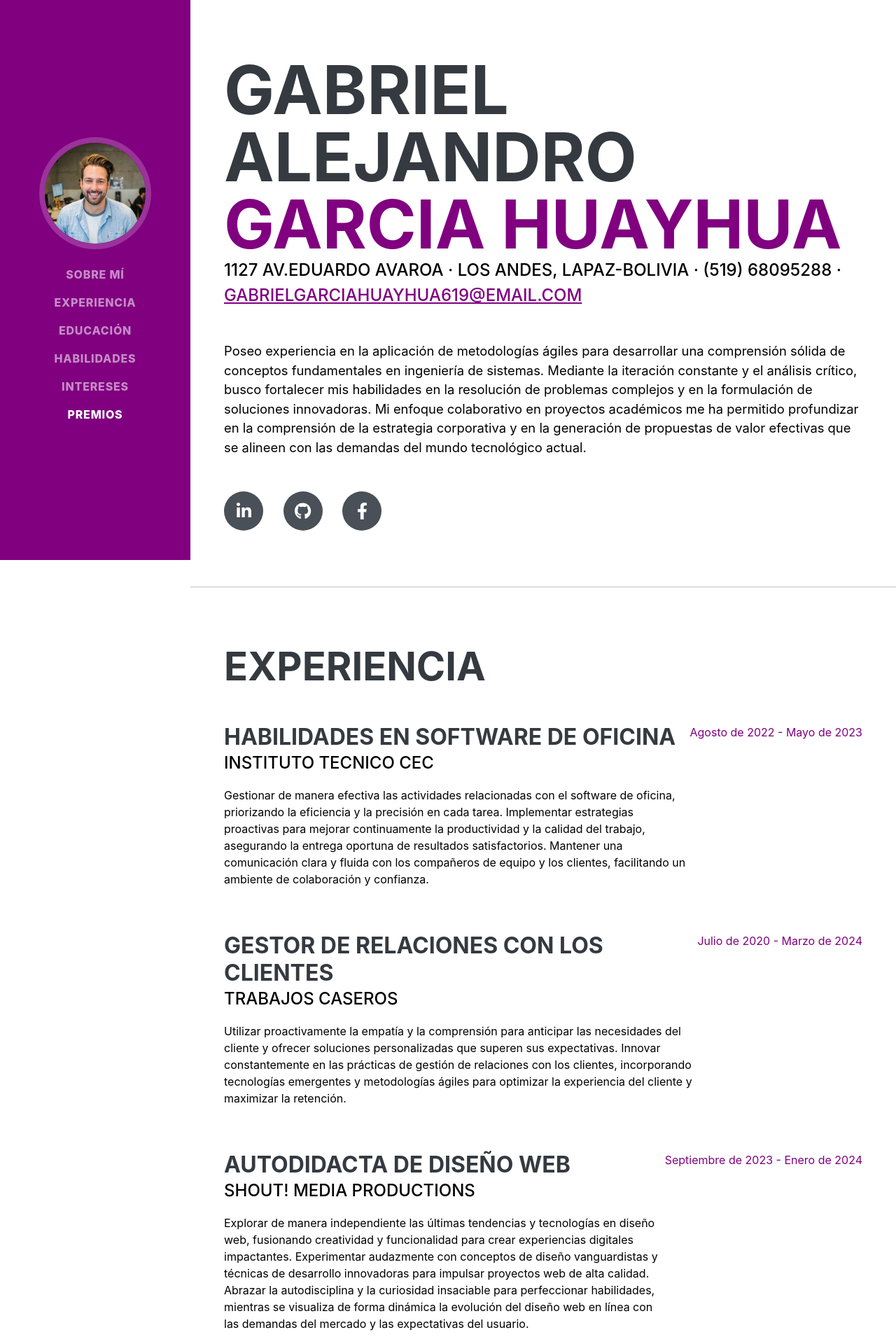
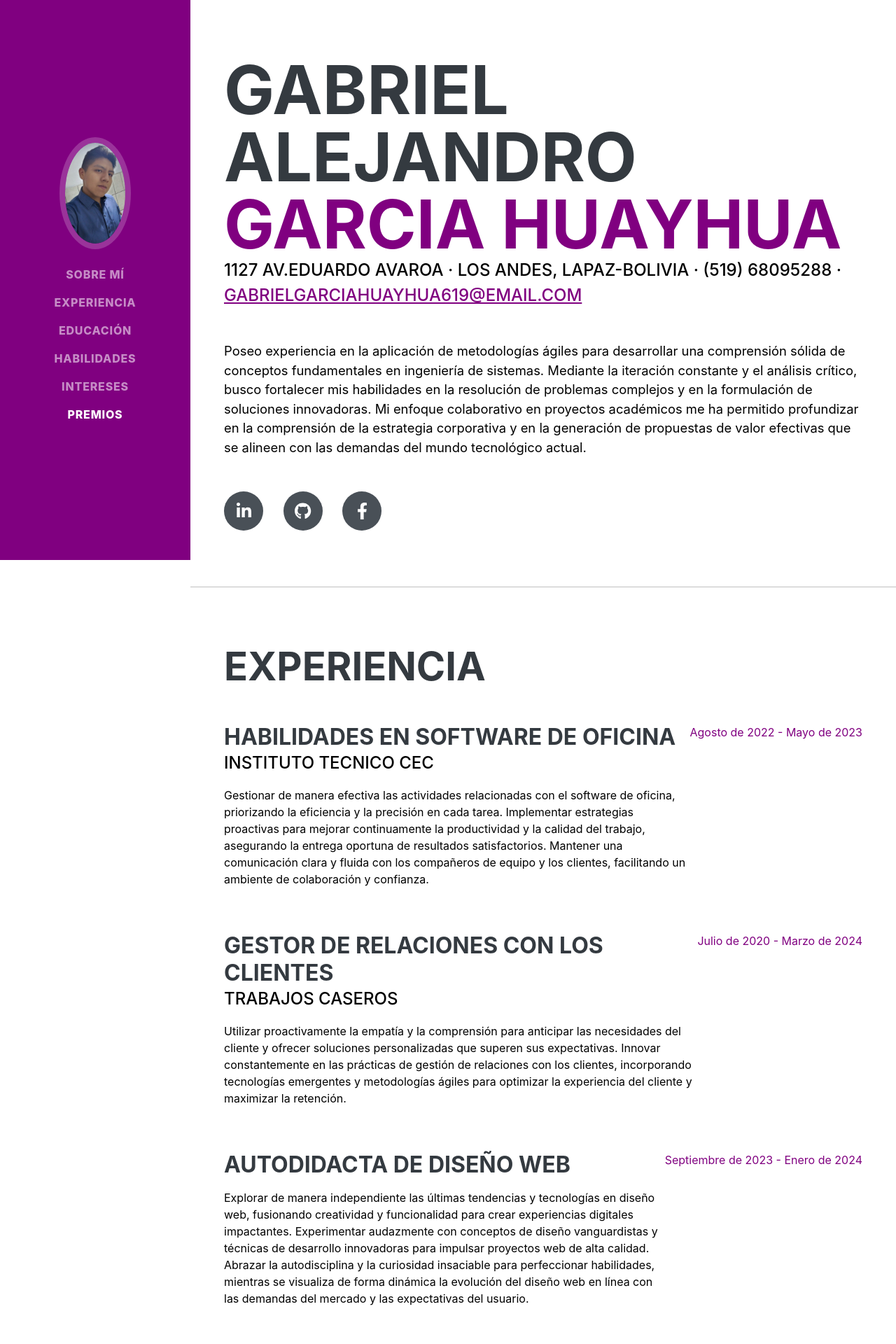
Before and after one commit to GabrielGarcia619/Portafolio1, a Django app: page / in a window 1280 px wide. Shown: the top 1920 px of the page at 70% size. Run offline with Django 5.2, Linux system fonts and the light colour scheme; some libraries are stand-ins or nearby versions; some web fonts are replaced.

Commit message:
Ultimos Detalles del Portafolio

```diff
--- a/templates/index.html
+++ b/templates/index.html
@@ -38,7 +38,8 @@
     <nav class="navbar navbar-expand-lg navbar-dark bg-purple fixed-top" id="sideNav">
         <a class="navbar-brand js-scroll-trigger" href="#page-top">
             <span class="d-block d-lg-none">Gabriel Alejandro</span>
-            <span class="d-none d-lg-block"><img class="img-fluid img-profile rounded-circle mx-auto mb-2" src="assets/img/profile.jpg" alt="..." /></span>
+            <span class="d-none d-lg-block"><img class="img-fluid img-profile rounded-circle mx-auto mb-2" src="{% static 'assets/img/Perfil.jpeg'%}" alt="..." /></span>
+        </a>
         </a>
         <button class="navbar-toggler" type="button" data-bs-toggle="collapse" data-bs-target="#navbarResponsive" aria-controls="navbarResponsive" aria-expanded="false" aria-label="Toggle navigation"><span class="navbar-toggler-icon"></span></button>
         <div class="collapse navbar-collapse" id="navbarResponsive">
@@ -100,7 +101,7 @@
                 <div class="d-flex flex-column flex-md-row justify-content-between">
                     <div class="flex-grow-1">
                         <h3 class="mb-0">Autodidacta de Diseño Web</h3>
-                        <div class="subheading mb-3">Shout! Media Productions</div>
+                        <div class="subheading mb-3"></div>
                         <p>Explorar de manera independiente las últimas tendencias y tecnologías en diseño web, fusionando creatividad y funcionalidad para crear experiencias digitales impactantes. Experimentar audazmente con conceptos de diseño vanguardistas y técnicas de desarrollo innovadoras para impulsar proyectos web de alta calidad. Abrazar la autodisciplina y la curiosidad insaciable para perfeccionar habilidades, mientras se visualiza de forma dinámica la evolución del diseño web en línea con las demandas del mercado y las expectativas del usuario.</p>
                     </div>
                     <div class="flex-shrink-0"><span class="text-primary">Septiembre de 2023 - Enero de 2024</span></div>
```
Also changed, not shown: static/assets/img/Perfil.jpeg (added), static/assets/img/profile.jpg (deleted).
